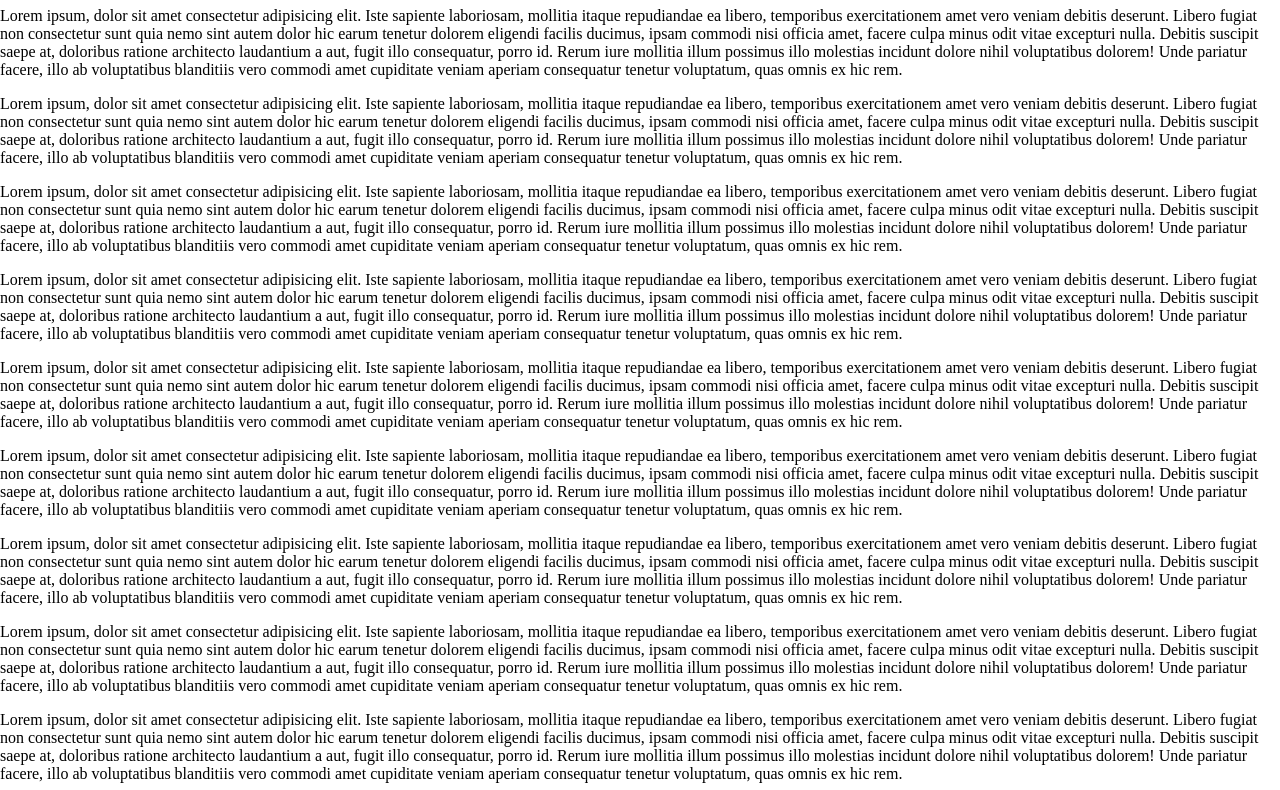
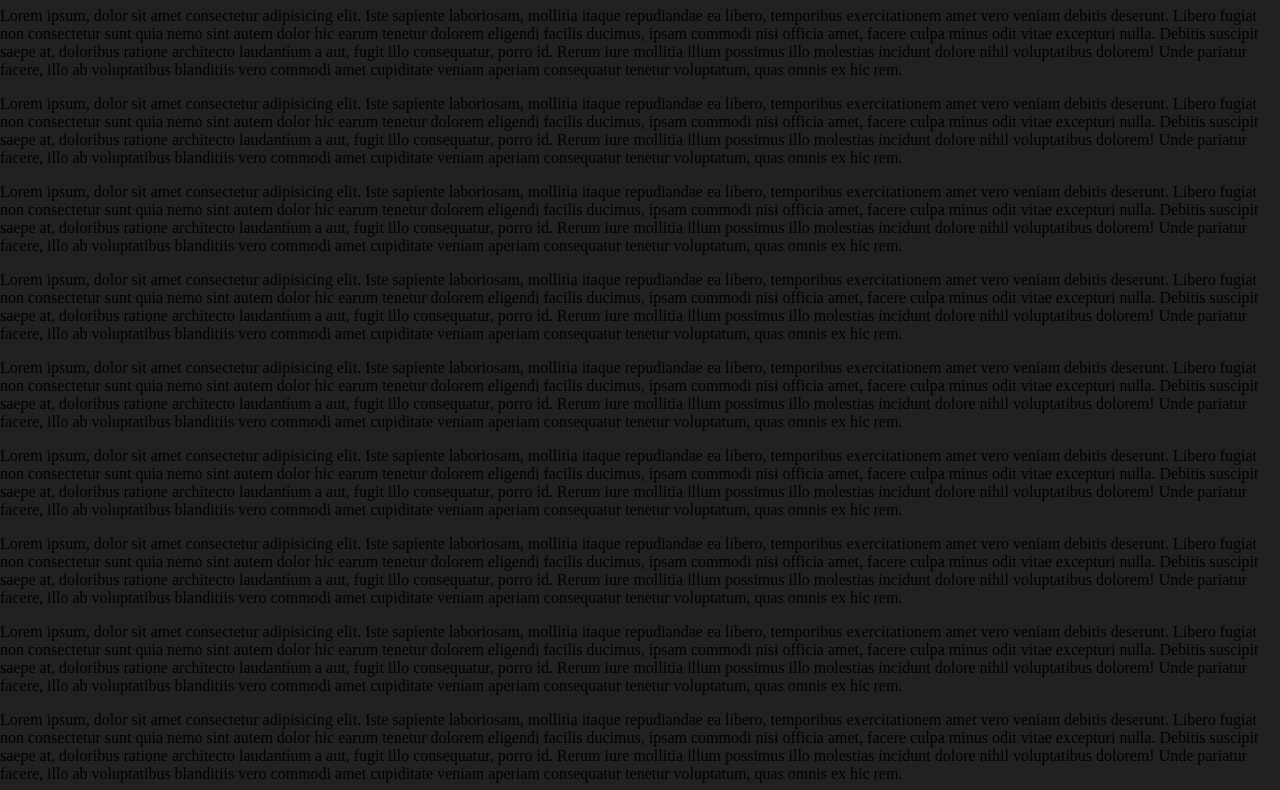
Before and after one commit to lilibotos17/resp_menu, a plain HTML site: page index.html in a window 1280 px wide. Shown: the part 153-943 px from the top of the page. Drawn offline with Linux system fonts and the light colour scheme.

Commit message:
darkmode

```diff
--- a/style.css
+++ b/style.css
@@ -5,6 +5,7 @@
 body {
   margin: 0;
   padding-top: 60px;
+  background-color: rgb(34, 33, 31);
 }
 
 nav {
```
